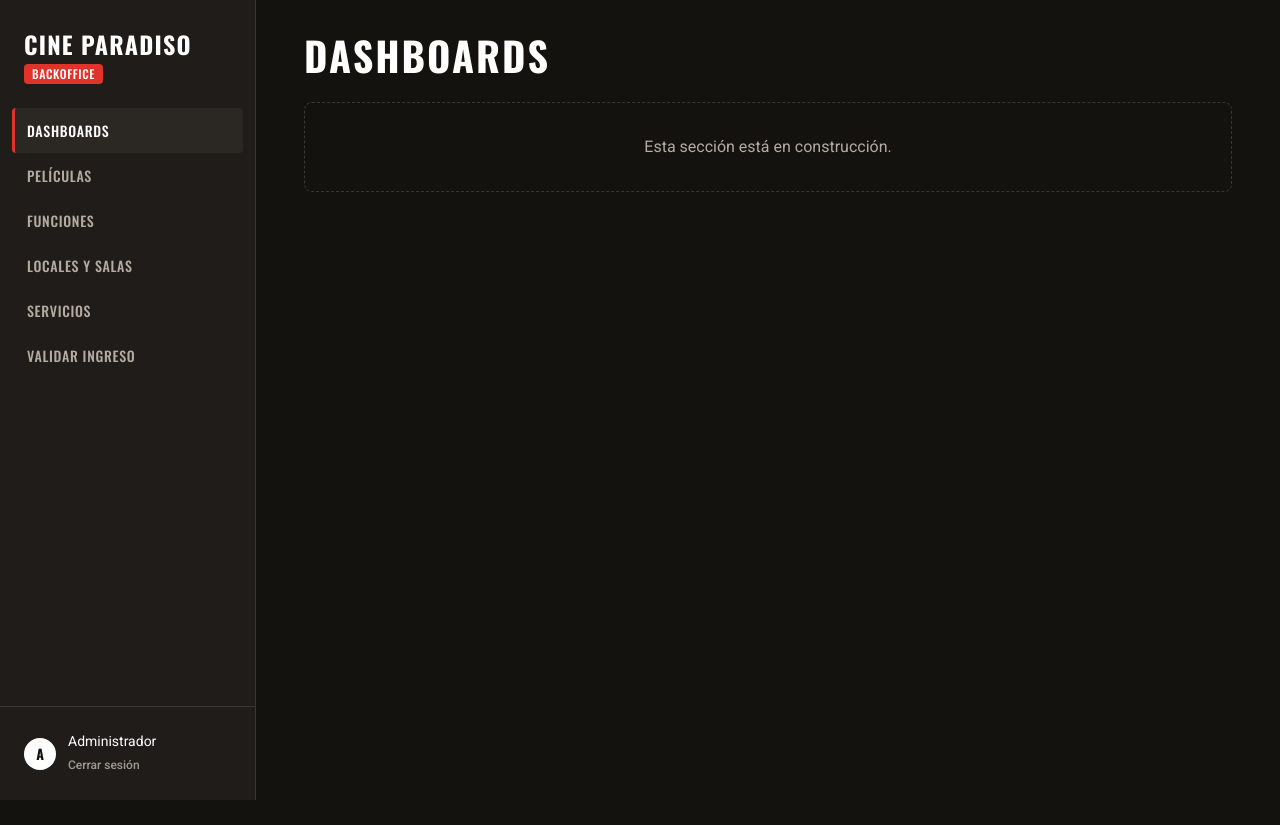
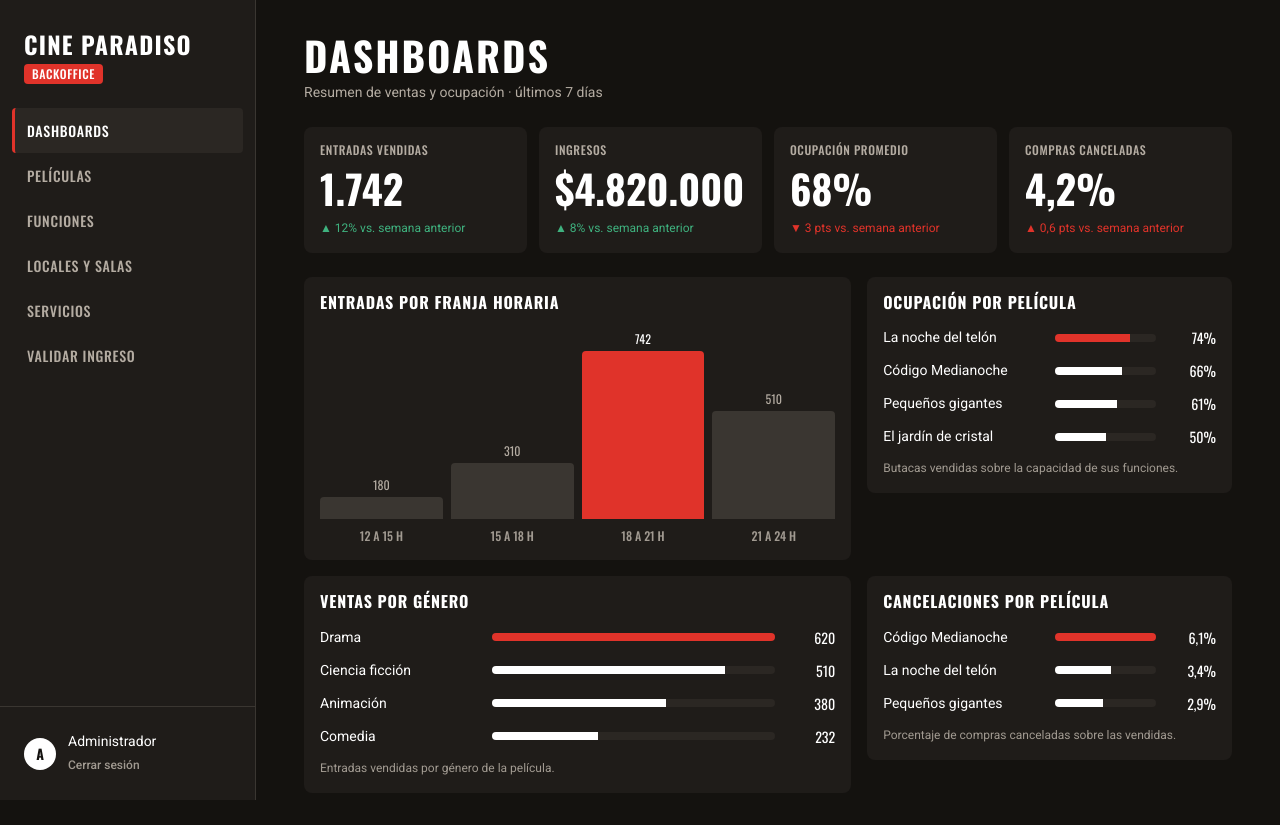
Before and after one commit to LucasFiuba1/tp-integrador-ids-cinemark, a Flask app: page /admin/dashboards in a window 1280 px wide. Before the commit the page ends 800 px from the top, so only its background shows below. Run offline with Flask 3, Linux system fonts and the light colour scheme; the visitor is signed in with stand-in values (Sample User, id 1).

```diff
--- a/src/frontend/filtros.py
+++ b/src/frontend/filtros.py
@@ -24,16 +24,27 @@ def hora(valor):
     return _formatear(valor, "%H:%M")
 
 
+def _formato_argentino(valor, decimales):
+    """Separador de miles con punto y decimales con coma. Si no es un número devuelve None."""
+    try:
+        cantidad = float(valor)
+    except (TypeError, ValueError):
+        return None
+    decimales = 0 if cantidad.is_integer() else decimales
+    return f"{cantidad:,.{decimales}f}".replace(",", "_").replace(".", ",").replace("_", ".")
+
+
+def numero(valor):
+    """1742 -> 1.742 y 4.2 -> 4,2 (un decimal, formato argentino). Si no es un número lo devuelve tal cual."""
+    texto = _formato_argentino(valor, 1)
+    return valor if texto is None else texto
+
+
 def precio(valor):
     """6500 -> $6.500 y 6500.5 -> $6.500,50 (formato argentino). Si no es un número lo devuelve tal cual."""
-    try:
-        numero = float(valor)
-    except (TypeError, ValueError):
-        return valor
-    decimales = 0 if numero.is_integer() else 2
-    texto = f"{numero:,.{decimales}f}".replace(",", "_").replace(".", ",").replace("_", ".")
-    return f"${texto}"
+    texto = _formato_argentino(valor, 2)
+    return valor if texto is None else f"${texto}"
 
 
 def registrar_filtros(app):
-    app.jinja_env.filters.update(fecha_hora=fecha_hora, hora=hora, precio=precio)
+    app.jinja_env.filters.update(fecha_hora=fecha_hora, hora=hora, numero=numero, precio=precio)
--- a/src/frontend/routes/backoffice.py
+++ b/src/frontend/routes/backoffice.py
@@ -19,7 +19,7 @@ SECCIONES = (
 
 # Secciones que ya tienen su vista; el resto muestra la pantalla provisoria. Al implementar una
 # (SCRUM-53, 55, 57, 72, 74, 77), agregar su endpoint acá y definir la vista con ese mismo endpoint.
-SECCIONES_IMPLEMENTADAS = ("servicios", "validar")
+SECCIONES_IMPLEMENTADAS = ("dashboards", "servicios", "validar")
 
 
 def requiere_admin(vista):
@@ -49,6 +49,46 @@ def salir():
     session.clear()
     flash("Cerraste la sesión.", "exito")
     return redirect(url_for("publico.inicio"))
+
+
+# Dashboards maquetados (SCRUM-121) con datos de ejemplo que tienen la forma de las respuestas de
+# GET /api/admin/dashboards/{ocupacion,ventas-genero,franjas-horarias,cancelaciones}. SCRUM-77 reemplaza
+# _dashboards_ejemplo por un llamar(...) a cada endpoint con los filtros desde / hasta; el resumen de los KPI sale
+# de esas mismas respuestas (entradas, monto, ocupación y porcentaje de cancelación).
+def _dashboards_ejemplo():
+    return {
+        "resumen": {
+            "entradas": 1742, "entradas_variacion": 12, "monto": 4820000.00, "monto_variacion": 8,
+            "ocupacion": 68, "ocupacion_variacion": -3, "cancelaciones": 4.2, "cancelaciones_variacion": 0.6,
+        },
+        "franjas_horarias": [
+            {"franja": "12 a 15 h", "entradas": 180}, {"franja": "15 a 18 h", "entradas": 310},
+            {"franja": "18 a 21 h", "entradas": 742}, {"franja": "21 a 24 h", "entradas": 510},
+        ],
+        "ocupacion": [
+            {"pelicula": "La noche del telón", "vendidas": 412, "capacidad": 560, "ocupacion": 74},
+            {"pelicula": "Código Medianoche", "vendidas": 330, "capacidad": 500, "ocupacion": 66},
+            {"pelicula": "Pequeños gigantes", "vendidas": 245, "capacidad": 400, "ocupacion": 61},
+            {"pelicula": "El jardín de cristal", "vendidas": 120, "capacidad": 240, "ocupacion": 50},
+        ],
+        "ventas_genero": [
+            {"genero": "Drama", "entradas": 620, "monto": 1705000.00},
+            {"genero": "Ciencia ficción", "entradas": 510, "monto": 1402500.00},
+            {"genero": "Animación", "entradas": 380, "monto": 1045000.00},
+            {"genero": "Comedia", "entradas": 232, "monto": 667500.00},
+        ],
+        "cancelaciones": [
+            {"pelicula": "Código Medianoche", "cancelaciones": 18, "porcentaje": 6.1},
+            {"pelicula": "La noche del telón", "cancelaciones": 14, "porcentaje": 3.4},
+            {"pelicula": "Pequeños gigantes", "cancelaciones": 7, "porcentaje": 2.9},
+        ],
+    }
+
+
+@backoffice_bp.get("/dashboards")
+@requiere_admin
+def dashboards():
+    return render_template("backoffice/dashboards.html", **_dashboards_ejemplo())
 
 
 # Validar ingreso maquetado (SCRUM-122) con datos de ejemplo que tienen la forma de la respuesta de
--- a/src/frontend/static/css/estilos.css
+++ b/src/frontend/static/css/estilos.css
@@ -327,6 +327,37 @@ h3 { font-size: var(--texto-lg); }
 .barra-relleno { display: block; height: 100%; background: var(--color-texto); }
 .barra-destacada .barra-relleno { background: var(--color-primario); }
 
+/* Gráfico de columnas de los dashboards: el alto de cada columna llega calculado desde la macro columnas() */
+.columnas { display: flex; gap: var(--espacio-2); margin: 0; padding: 0; list-style: none; }
+.columna { flex: 1; min-width: 0; text-align: center; }
+.columna-pista {
+  display: flex;
+  flex-direction: column;
+  justify-content: flex-end;
+  gap: var(--espacio-1);
+  height: var(--alto-grafico);
+}
+.columna-valor { color: var(--color-texto-secundario); font: var(--texto-xs) var(--fuente-titulos); }
+.columna-relleno {
+  border-radius: var(--radio-sm) var(--radio-sm) 0 0;
+  background: var(--color-superficie-alta);
+}
+.columna-destacada .columna-relleno { background: var(--color-primario); }
+.columna-destacada .columna-valor { color: var(--color-texto); }
+.columna-etiqueta {
+  display: block;
+  margin-top: var(--espacio-2);
+  color: var(--color-texto-tenue);
+  font: var(--peso-medio) var(--texto-xs) var(--fuente-titulos);
+  text-transform: uppercase;
+}
+
+/* Dashboards: KPI arriba y paneles en una columna; en desktop, dos filas con un panel ancho y uno angosto */
+.dashboards { display: grid; gap: var(--espacio-4); }
+.dashboards .panel { margin-bottom: 0; }
+.dashboards h2 { margin-bottom: var(--espacio-4); }
+.panel-nota { margin: var(--espacio-2) 0 0; color: var(--color-texto-tenue); font-size: var(--texto-xs); }
+
 /* Ingresar y Crear cuenta: tarjeta centrada con pestañas */
 .auth { display: flex; justify-content: center; padding: var(--espacio-2) 0; }
 .tarjeta-auth { width: 100%; max-width: var(--ancho-formulario); margin: 0; padding: var(--espacio-5); }
@@ -597,6 +628,7 @@ h3 { font-size: var(--texto-lg); }
   .paso + .paso::before { width: var(--espacio-7); }
   .admin-principal { padding: var(--espacio-6) var(--espacio-7); }
   .kpi-valor { font-size: var(--texto-3xl); }
+  .dashboards { grid-template-columns: minmax(0, 3fr) minmax(0, 2fr); align-items: start; }
   .validar { grid-template-columns: 1fr 1fr; align-items: start; }
   .formulario-linea { grid-template-columns: 1fr 1fr 1fr auto; align-items: start; }
   .formulario-linea-acciones { margin-top: var(--espacio-5); }
--- a/src/frontend/static/css/tokens.css
+++ b/src/frontend/static/css/tokens.css
@@ -64,6 +64,7 @@
   --ancho-sidebar: 16rem;    /* 256 px: sidebar del backoffice */
   --ancho-formulario: 26rem; /* 416 px: tarjeta de ingresar y crear cuenta */
   --ancho-ticket: 40rem;     /* 640 px: compra confirmada */
+  --alto-grafico: 12rem;     /* 192 px: gráfico de columnas de los dashboards */
   --transicion: 150ms ease;
 }
 
--- /dev/null
+++ b/src/frontend/templates/backoffice/dashboards.html
@@ -0,0 +1,70 @@
+{# Dashboards (Figma B1 desktop y M1 mobile): KPI de la semana y los cuatro tableros del enunciado.
+   franjas_horarias, ocupacion, ventas_genero y cancelaciones tienen la forma de las respuestas de
+   GET /api/admin/dashboards/<tablero>; resumen trae los totales y la variación contra la semana anterior. #}
+{% extends "backoffice/base_admin.html" %}
+{% from "macros.html" import cabecera_pagina, tarjeta_kpi, barra, columnas %}
+
+{% block titulo %}Dashboards · Backoffice · Cine Paradiso{% endblock %}
+
+{# Tablero sin datos en el período (ej. una semana sin ventas). #}
+{% macro sin_datos() %}<p class="estado-vacio">Todavía no hay datos para este período.</p>{% endmacro %}
+
+{# Variación contra la semana anterior: ▲ / ▼ con el número sin signo. #}
+{% macro variacion(valor, sufijo) %}{{ "▲" if valor >= 0 else "▼" }} {{ valor | abs | numero }}{{ sufijo }} vs. semana anterior{% endmacro %}
+
+{% block admin %}
+  {{ cabecera_pagina("Dashboards", bajada="Resumen de ventas y ocupación · últimos 7 días") }}
+
+  <div class="kpis">
+    {{ tarjeta_kpi("Entradas vendidas", resumen.entradas | numero, variacion(resumen.entradas_variacion, "%"),
+                   "positivo" if resumen.entradas_variacion >= 0 else "negativo") }}
+    {{ tarjeta_kpi("Ingresos", resumen.monto | precio, variacion(resumen.monto_variacion, "%"),
+                   "positivo" if resumen.monto_variacion >= 0 else "negativo") }}
+    {{ tarjeta_kpi("Ocupación promedio", resumen.ocupacion | numero ~ "%", variacion(resumen.ocupacion_variacion, " pts"),
+                   "positivo" if resumen.ocupacion_variacion >= 0 else "negativo") }}
+    {# Que suban las cancelaciones es malo: el tono va al revés que en el resto. #}
+    {{ tarjeta_kpi("Compras canceladas", resumen.cancelaciones | numero ~ "%",
+                   variacion(resumen.cancelaciones_variacion, " pts"),
+                   "negativo" if resumen.cancelaciones_variacion > 0 else "positivo") }}
+  </div>
+
+  <div class="dashboards">
+    <section class="panel" aria-labelledby="titulo-franjas">
+      <h2 id="titulo-franjas">Entradas por franja horaria</h2>
+      {{ columnas(franjas_horarias, "franja", "entradas", "Entradas vendidas por franja horaria")
+         if franjas_horarias else sin_datos() }}
+    </section>
+
+    <section class="panel" aria-labelledby="titulo-ocupacion">
+      <h2 id="titulo-ocupacion">Ocupación por película</h2>
+      {% for fila in ocupacion %}
+        {{ barra(fila.pelicula, fila.ocupacion, sufijo="%", destacada=loop.first) }}
+      {% else %}
+        {{ sin_datos() }}
+      {% endfor %}
+      <p class="panel-nota">Butacas vendidas sobre la capacidad de sus funciones.</p>
+    </section>
+
+    <section class="panel" aria-labelledby="titulo-generos">
+      <h2 id="titulo-generos">Ventas por género</h2>
+      {% set maximo_entradas = ventas_genero | map(attribute="entradas") | max if ventas_genero else 0 %}
+      {% for fila in ventas_genero %}
+        {{ barra(fila.genero, fila.entradas, maximo=maximo_entradas, destacada=loop.first) }}
+      {% else %}
+        {{ sin_datos() }}
+      {% endfor %}
+      <p class="panel-nota">Entradas vendidas por género de la película.</p>
+    </section>
+
+    <section class="panel" aria-labelledby="titulo-cancelaciones">
+      <h2 id="titulo-cancelaciones">Cancelaciones por película</h2>
+      {% set maximo_porcentaje = cancelaciones | map(attribute="porcentaje") | max if cancelaciones else 0 %}
+      {% for fila in cancelaciones %}
+        {{ barra(fila.pelicula, fila.porcentaje, maximo=maximo_porcentaje, sufijo="%", destacada=loop.first) }}
+      {% else %}
+        {{ sin_datos() }}
+      {% endfor %}
+      <p class="panel-nota">Porcentaje de compras canceladas sobre las vendidas.</p>
+    </section>
+  </div>
+{% endblock %}
--- a/src/frontend/templates/macros.html
+++ b/src/frontend/templates/macros.html
@@ -117,8 +117,30 @@
   <div class="barra{% if destacada %} barra-destacada{% endif %}">
     <span class="barra-etiqueta">{{ etiqueta }}</span>
     <span class="barra-pista"><span class="barra-relleno" style="width: {{ porcentaje | round(1) }}%"></span></span>
-    <span class="barra-valor">{{ valor }}{{ sufijo }}</span>
+    <span class="barra-valor">{{ valor | numero }}{{ sufijo }}</span>
   </div>
+{% endmacro %}
+
+{# Gráfico de columnas de los dashboards (ej. entradas por franja horaria). filas: lista de diccionarios tal como
+   los devuelve la API; clave_etiqueta y clave_valor dicen qué dato va debajo y cuál define el alto.
+   El alto de cada columna es valor / máximo (menos el lugar del número, que va arriba) y la más alta se destaca
+   en rojo. #}
+{% macro columnas(filas, clave_etiqueta, clave_valor, titulo) %}
+  {% set maximo = filas | map(attribute=clave_valor) | max if filas else 0 %}
+  <ol class="columnas" aria-label="{{ titulo }}">
+    {% for fila in filas %}
+      {% set etiqueta = fila[clave_etiqueta] %}
+      {% set valor = fila[clave_valor] %}
+      {% set alto = valor / maximo * 100 if maximo else 0 %}
+      <li class="columna{% if valor == maximo %} columna-destacada{% endif %}">
+        <span class="columna-pista">
+          <span class="columna-valor">{{ valor | numero }}</span>
+          <span class="columna-relleno" style="height: calc({{ alto | round(1) }}% - var(--espacio-5))"></span>
+        </span>
+        <span class="columna-etiqueta">{{ etiqueta }}</span>
+      </li>
+    {% endfor %}
+  </ol>
 {% endmacro %}
 
 {# Casilla de verificación con su texto (ej. aceptar términos). Se marca si valor no está vacío. #}
```
Also changed, not shown: docs/design_system.md (+4 -2 lines), src/tests/test_dashboards.py (added, +70 -0 lines).
